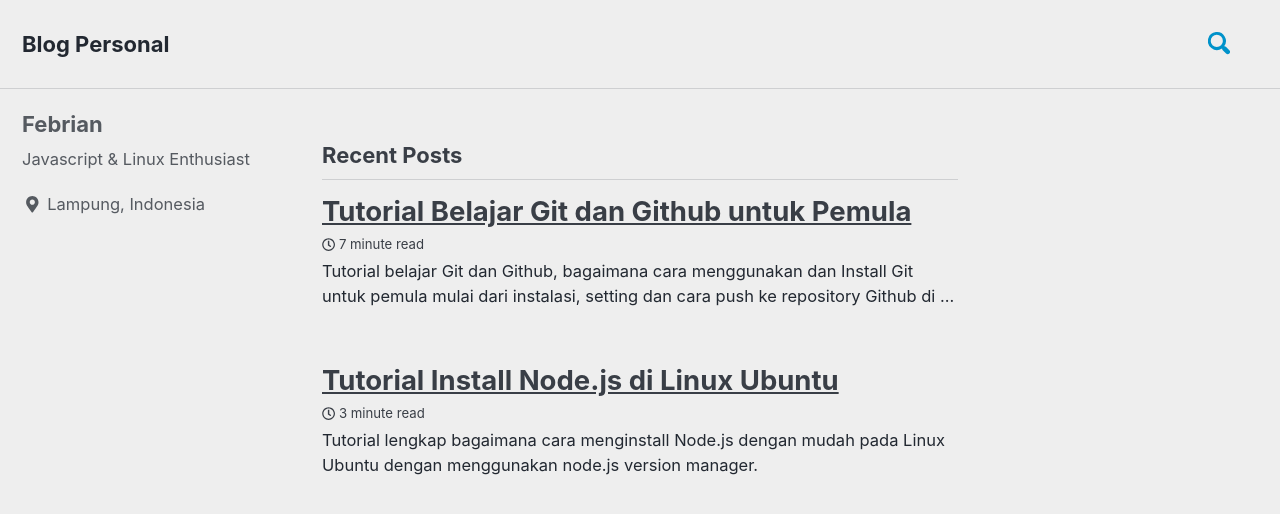
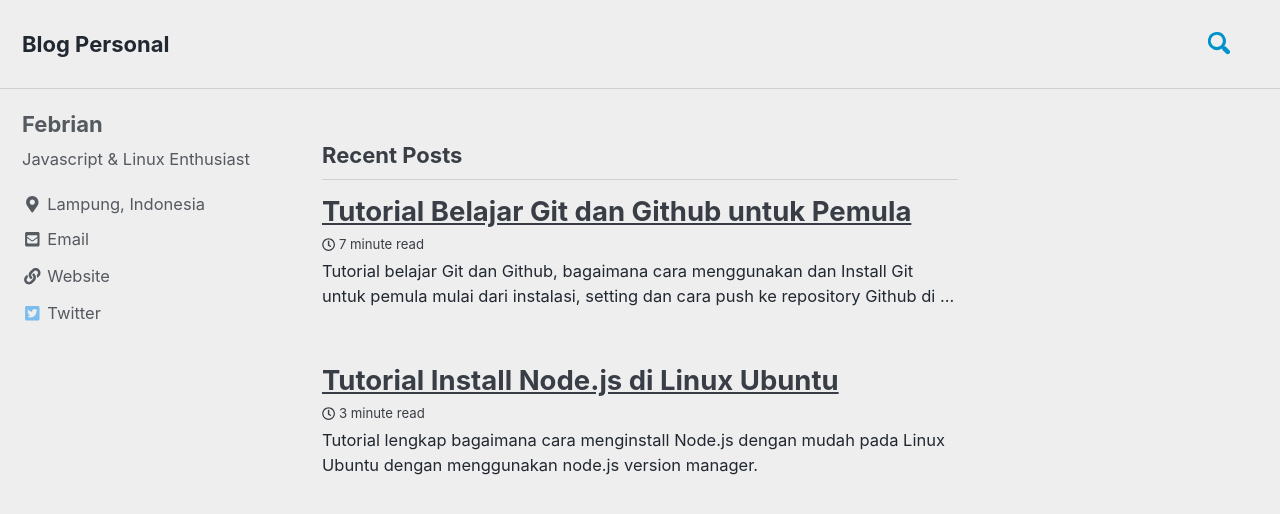
Before and after one commit to maineswai/blog, a Jekyll site: the page built from index.html, in a window 1280 px wide and 900 px high. Shown: the top 514 px of the window. Built offline with Jekyll 4.4.1, drawn with Linux system fonts in a browser that asks for light colours; cached includes are drawn as plain includes; the list of posts is cut into pages by our own code.

Commit message:
Update _config.yml

```diff
--- a/_config.yml
+++ b/_config.yml
@@ -21,7 +21,7 @@ title: "Blog Personal"
 title_separator: "-"
 name: "Febrian"
 description: "Blog personal Febrian"
-url: "https://maineswai.github.io/" # the base hostname & protocol for your site e.g. "https://mmistakes.github.io"
+url: "http://blog.febrian.link" # the base hostname & protocol for your site e.g. "https://mmistakes.github.io"
 baseurl: "/" # the subpath of your site, e.g. "/blog"
 repository: "maineswai/blog" # GitHub username/repo-name e.g. "mmistakes/minimal-mistakes"
 teaser: # path of fallback teaser image, e.g. "/assets/images/500x300.png"
@@ -115,13 +115,13 @@ author:
   links:
     - label: "Email"
       icon: "fas fa-fw fa-envelope-square"
-      #url: mailto:solihinfebrian0@gmail.com
+      url: mailto:email@febrian.link
     - label: "Website"
       icon: "fas fa-fw fa-link"
-      # url: ""
+      url: "http://febrian.link"
     - label: "Twitter"
       icon: "fab fa-fw fa-twitter-square"
-      #url: "https://twitter.com/maineswai"
+      url: "https://twitter.com/solihin_febrian"
     - label: "LinkedIn"
       icon: "fab fa-fw fa-linkedin-in"
       #url: "https://linkedin.com/in/maineswai"
```
